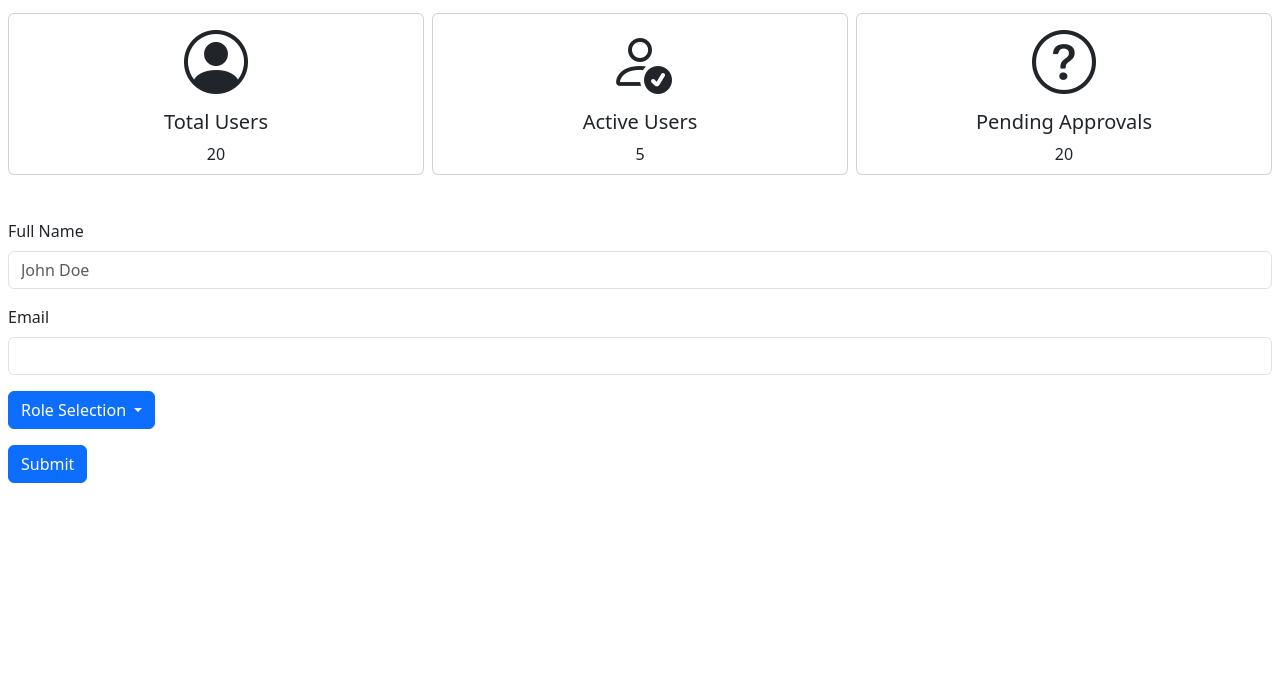
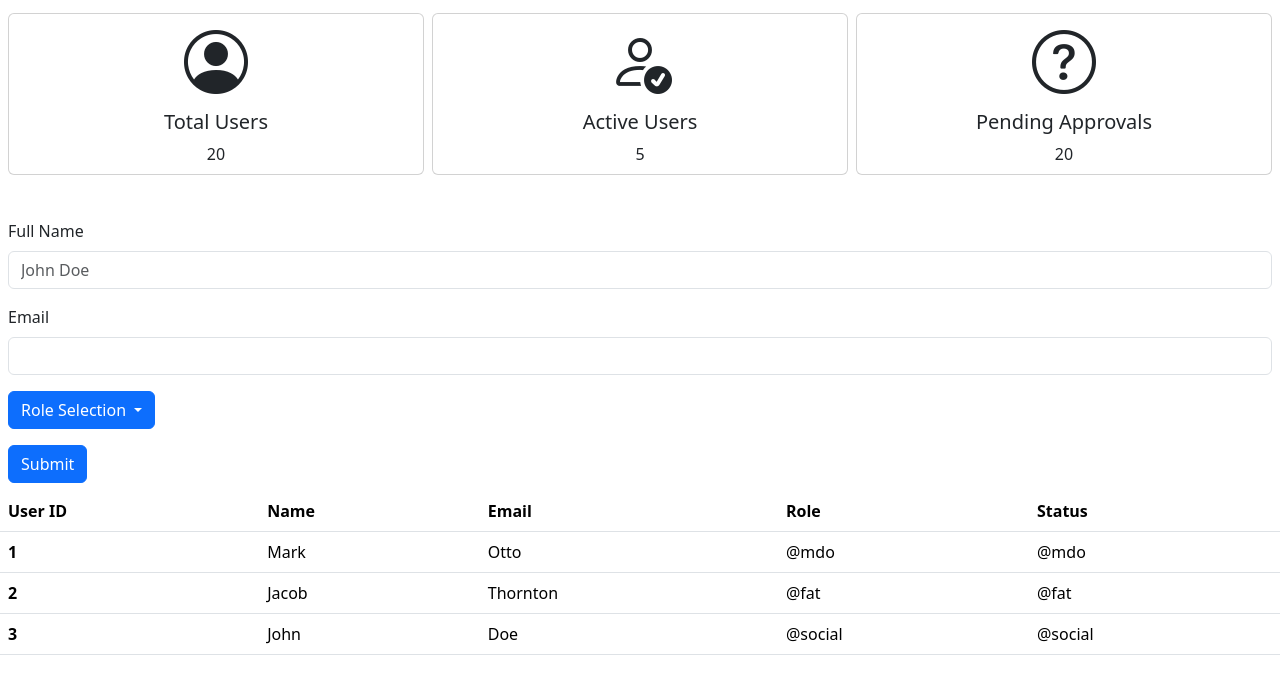
Before and after one commit to putman44/OptionalBootstrapChallenge, a plain HTML site: page index.html in a window 1280 px wide. Shown: the part 63-746 px from the top of the page. Drawn offline with nearby package versions, Linux system fonts and the light colour scheme.

Commit message:
added table

```diff
--- /dev/null
+++ b/index.css
@@ -0,0 +1,3 @@
+table.table-hover tbody tr:hover {
+  background-color: #ffc107 !important;
+}
--- a/index.html
+++ b/index.html
@@ -4,6 +4,7 @@
     <meta charset="utf-8" />
     <meta name="viewport" content="width=device-width, initial-scale=1" />
     <title>Bootstrap demo</title>
+
     <link
       href="https://cdn.jsdelivr.net/npm/bootstrap@5.3.6/dist/css/bootstrap.min.css"
       rel="stylesheet"
@@ -14,6 +15,8 @@
       rel="stylesheet"
       href="https://cdn.jsdelivr.net/npm/bootstrap-icons@1.13.1/font/bootstrap-icons.min.css"
     />
+    <!-- Custom css is loaded after bootstrap -->
+    <link rel="stylesheet" href="index.css" />
   </head>
   <body>
     <nav class="navbar navbar-expand-lg navbar-light bg-light">
@@ -140,6 +143,41 @@
       <button type="submit" class="btn btn-primary">Submit</button>
     </form>
 
+    <table class="table table-hover">
+      <thead>
+        <tr>
+          <th scope="col">User ID</th>
+          <th scope="col">Name</th>
+          <th scope="col">Email</th>
+          <th scope="col">Role</th>
+          <th scope="col">Status</th>
+        </tr>
+      </thead>
+      <tbody class="">
+        <tr class="">
+          <th scope="row">1</th>
+          <td>Mark</td>
+          <td>Otto</td>
+          <td>@mdo</td>
+          <td>@mdo</td>
+        </tr>
+        <tr>
+          <th scope="row">2</th>
+          <td>Jacob</td>
+          <td>Thornton</td>
+          <td>@fat</td>
+          <td>@fat</td>
+        </tr>
+        <tr>
+          <th scope="row">3</th>
+          <td>John</td>
+          <td>Doe</td>
+          <td>@social</td>
+          <td>@social</td>
+        </tr>
+      </tbody>
+    </table>
+
     <script
       src="https://cdn.jsdelivr.net/npm/bootstrap@5.3.6/dist/js/bootstrap.bundle.min.js"
       integrity="sha384-j1CDi7MgGQ12Z7Qab0qlWQ/Qqz24Gc6BM0thvEMVjHnfYGF0rmFCozFSxQBxwHKO"
```
